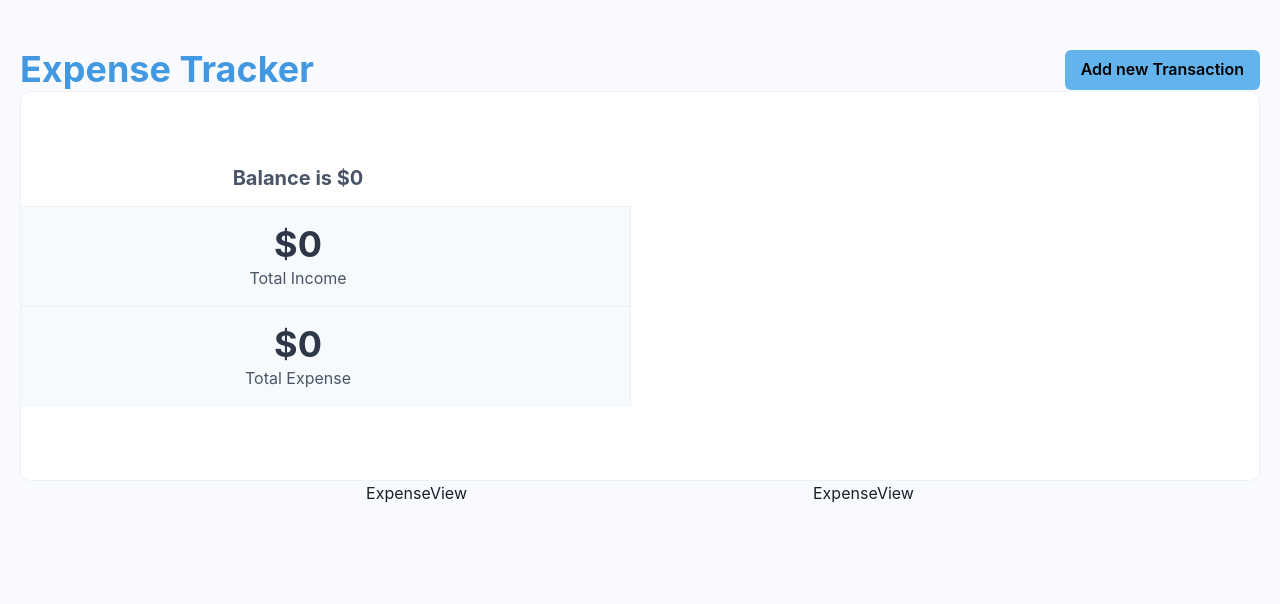
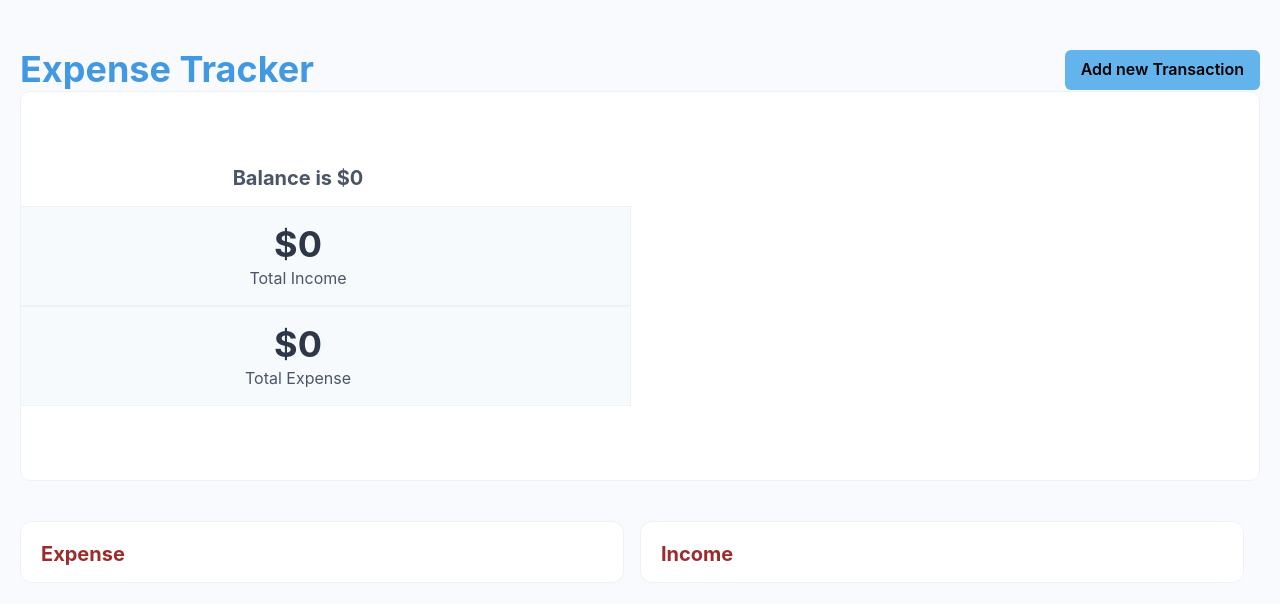
Before and after one commit to JenkinHe/expense-tracker-react, a React (Create React App) app in the folder expense-tracker/: page / in a window 1280 px wide. Shown: the top 604 px of the page. Built offline with nearby package versions, Linux system fonts and the light colour scheme.

Commit message:
display list of expenses on main page

```diff
--- a/expense-tracker/src/components/expense-view/index.jsx
+++ b/expense-tracker/src/components/expense-view/index.jsx
@@ -1,6 +1,39 @@
+import { Box, Flex, Heading,Text } from "@chakra-ui/react";
 
 
 
-export default function ExpenseView(){
-    return <h1>ExpenseView</h1>
+export default function ExpenseView({type,data}){
+    return <Box flex={1} w={'full'} bg={'white'} mr={'4'} mt={'10'} p={'5'} pb={'4'} border={'1px solid'} borderColor={'gray.100'}
+    borderRadius={'12'}>
+        <Flex justifyContent={'space-between'} alignItems={'center'}>
+            <Heading size={'md'} color={'red.700'}>
+                {type==='income'?'Income':'Expense'}
+
+            </Heading>
+
+        </Flex>
+        {
+            data.map(item=><>
+                <Flex
+                bg={type==='expense'?'red.50':'blue.50'}
+                mt={'4'}
+                justifyContent={'space-between'}
+                alignItems={'center'}
+                border={'1px solid'}
+                borderColor={type==='expense'?'red.100':'blue.100'}
+                p={'4'}
+                borderRadius={'8'}
+                >
+                    <Flex alignItems={'center'} justifyContent={'center'}>
+                        <Text ml="3" fontWeight={'bold'} color={'gray.600'}>{item.description}</Text>
+
+                    </Flex>
+                    <Text>${item.amount}</Text>
+
+                </Flex>
+            </>
+            )
+        }
+
+    </Box>
 }
--- a/expense-tracker/src/components/main/index.jsx
+++ b/expense-tracker/src/components/main/index.jsx
@@ -39,8 +39,14 @@
         </Flex>
         <Summary totalExpense={totalExpense} totalIncome={totalIncome} isOpen={isOpen} onClose={onClose}/>
         <Flex w={'full'} alignItems={'flex-start'} justifyContent={'space-evenly'} flexDirection={['column', 'column', 'column', 'row', 'row']}>
-            <ExpenseView />
-            <ExpenseView />
+            <ExpenseView
+            data={allTransactions.filter(item=>item.type==='expense')}
+            type={'expense'}
+            />
+            <ExpenseView
+            data={allTransactions.filter(item=>item.type==='income')}
+            type={'income'}
+            />
 
         </Flex>
 
```
